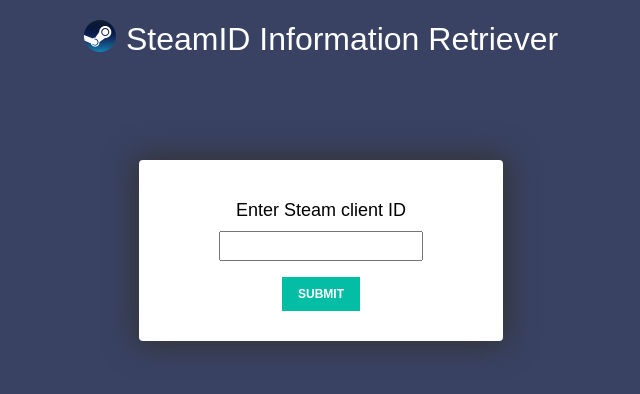
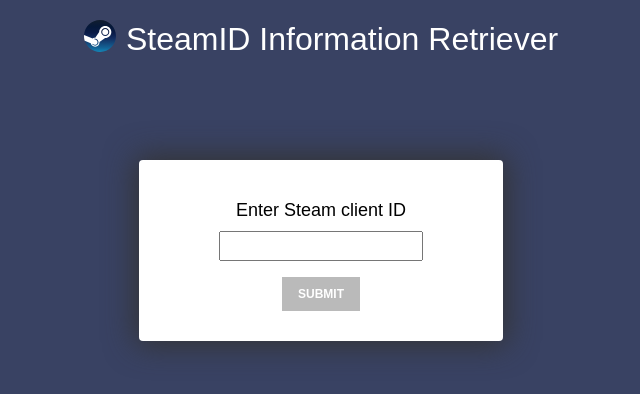
Before and after one commit to shurikdima/steam-id-retriever, a React app: page / in a window 1280 px wide. Shown: the top 394 px of the page, without its empty margins (319-959 px from the left). Built offline with nearby package versions, Linux system fonts and the light colour scheme.

Commit message:
changed eslint config to use class properties. added button toggling

```diff
--- a/src/App.js
+++ b/src/App.js
@@ -19,6 +19,7 @@
   --bg-color: #394263;
   --white: #ffffff;
   --light-green: #03bea4;
+  --disabled: #bababa;
 `;
 
 const Header = styled.div`
--- a/src/profile/components/Form/Form.jsx
+++ b/src/profile/components/Form/Form.jsx
@@ -2,15 +2,33 @@
 import styled from 'styled-components';
 
 class Form extends Component {
+  state = {
+    inputEmpty: true,
+  };
+
+  handleInputChange = (event) => {
+    this.setState({ inputEmpty: event.target.value.length === 0 });
+  };
+
   render() {
     return (
       <form className={`form ${this.props.className}`}>
         <Label className="label">
           Enter Steam client ID
           <br />
-          <Input className="form__input" type="text" name="name" />
+          <Input
+            className="form__input"
+            type="text"
+            name="name"
+            onChange={this.handleInputChange}
+          />
         </Label>
-        <Button className="form__button" type="submit" value="Submit" />
+        <Button
+          className="form__button"
+          type="submit"
+          value="Submit"
+          disabled={this.state.inputEmpty}
+        />
       </form>
     );
   }
@@ -25,7 +43,7 @@
 `;
 
 const Button = styled.input`
-  background: var(--light-green);
+  background: ${props => (props.disabled ? 'var(--disabled)' : 'var(--light-green)')};
   border: none;
   padding: 10px 16px;
   font-size: 1.2rem;
@@ -34,7 +52,7 @@
   color: var(--white);
 
   &:hover {
-    cursor: pointer;
+    cursor: ${props => (props.disabled ? 'auto' : 'pointer')};
   }
 `;
 
```
Also changed, not shown: .eslintrc.js.
